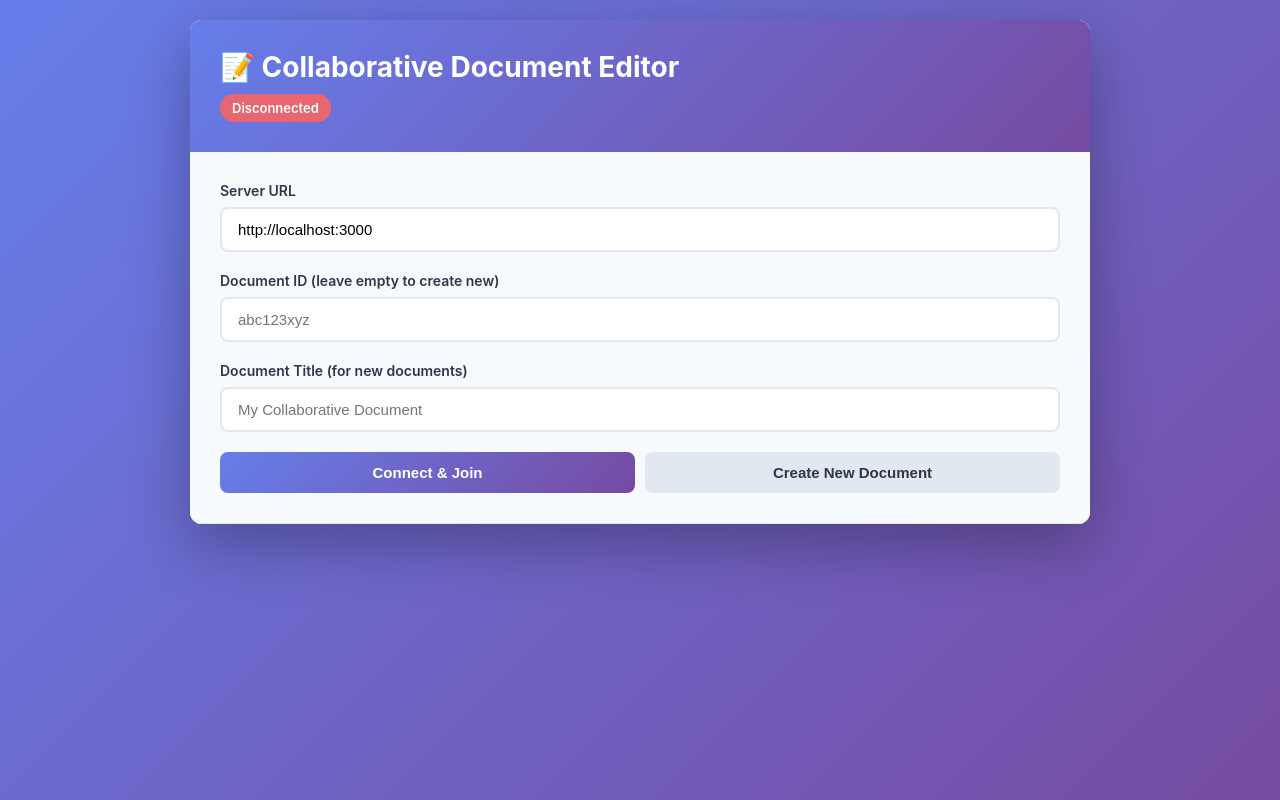
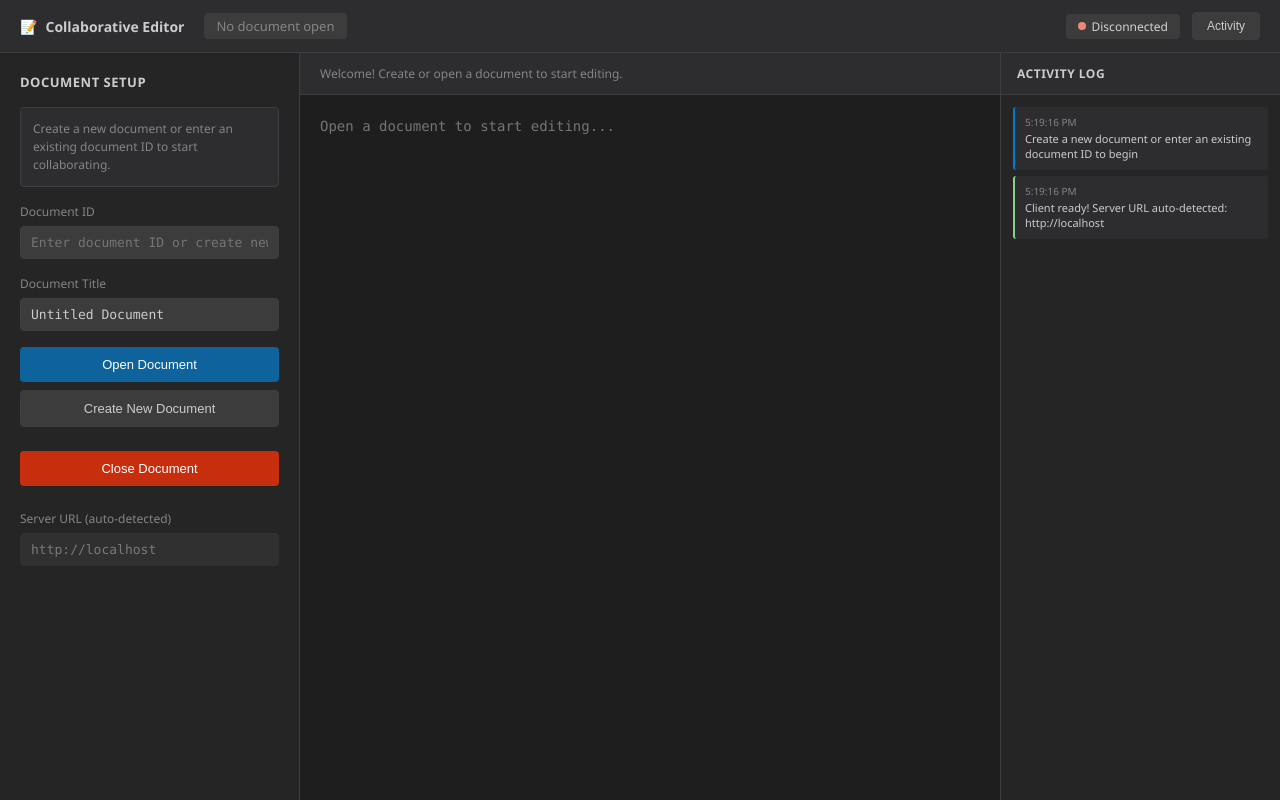
Before and after one commit to lordShandilya/ProDocs, a website: page public/test.html in a window 1280 px wide. Drawn offline with nearby package versions, Linux system fonts and the light colour scheme.

Commit message:
ui: changed the ui

```diff
--- a/public/test.html
+++ b/public/test.html
@@ -13,277 +13,465 @@
         }
 
         body {
-            font-family: -apple-system, BlinkMacSystemFont, 'Segoe UI', Roboto, Oxygen, Ubuntu, sans-serif;
-            background: linear-gradient(135deg, #667eea 0%, #764ba2 100%);
+            font-family: 'Segoe UI', Tahoma, Geneva, Verdana, sans-serif;
+            background: #1e1e1e;
+            color: #d4d4d4;
             min-height: 100vh;
-            padding: 20px;
+            display: flex;
+            flex-direction: column;
         }
 
+        /* Top Bar */
+        .topbar {
+            background: #2d2d30;
+            border-bottom: 1px solid #3e3e42;
+            padding: 12px 20px;
+            display: flex;
+            align-items: center;
+            justify-content: space-between;
+        }
+
+        .topbar-left {
+            display: flex;
+            align-items: center;
+            gap: 20px;
+        }
+
+        .app-title {
+            font-size: 14px;
+            font-weight: 600;
+            color: #cccccc;
+            display: flex;
+            align-items: center;
+            gap: 8px;
+        }
+
+        .doc-title-display {
+            font-size: 13px;
+            color: #858585;
+            padding: 4px 12px;
+            background: #3c3c3c;
+            border-radius: 4px;
+        }
+
+        .topbar-right {
+            display: flex;
+            align-items: center;
+            gap: 12px;
+        }
+
+        .connection-status {
+            display: flex;
+            align-items: center;
+            gap: 6px;
+            padding: 4px 12px;
+            border-radius: 4px;
+            font-size: 12px;
+            font-weight: 500;
+            background: #3c3c3c;
+        }
+
+        .status-dot {
+            width: 8px;
+            height: 8px;
+            border-radius: 50%;
+            background: #f48771;
+        }
+
+        .status-dot.connected {
+            background: #89d185;
+        }
+
+        .btn-topbar {
+            padding: 6px 14px;
+            border: 1px solid #3e3e42;
+            background: #3c3c3c;
+            color: #cccccc;
+            border-radius: 4px;
+            font-size: 12px;
+            cursor: pointer;
+            transition: all 0.15s;
+        }
+
+        .btn-topbar:hover {
+            background: #505050;
+            border-color: #555555;
+        }
+
+        /* Main Container */
         .container {
-            max-width: 900px;
-            margin: 0 auto;
-            background: white;
-            border-radius: 12px;
-            box-shadow: 0 20px 60px rgba(0,0,0,0.3);
+            display: flex;
+            flex: 1;
             overflow: hidden;
         }
 
-        .header {
-            background: linear-gradient(135deg, #667eea 0%, #764ba2 100%);
-            color: white;
-            padding: 30px;
+        /* Sidebar */
+        .sidebar {
+            width: 300px;
+            background: #252526;
+            border-right: 1px solid #3e3e42;
+            padding: 20px;
+            overflow-y: auto;
+            transition: margin-left 0.3s;
         }
 
-        .header h1 {
-            font-size: 28px;
-            margin-bottom: 10px;
+        .sidebar.hidden {
+            margin-left: -300px;
         }
 
-        .connection-status {
-            display: inline-block;
-            padding: 6px 12px;
-            border-radius: 20px;
+        .sidebar h2 {
             font-size: 13px;
+            color: #cccccc;
+            text-transform: uppercase;
+            letter-spacing: 0.5px;
+            margin-bottom: 16px;
             font-weight: 600;
-            background: rgba(255,255,255,0.2);
-        }
-
-        .connection-status.connected {
-            background: rgba(72, 187, 120, 0.9);
-        }
-
-        .connection-status.disconnected {
-            background: rgba(245, 101, 101, 0.9);
-        }
-
-        .setup-section {
-            padding: 30px;
-            border-bottom: 1px solid #e2e8f0;
-            background: #f7fafc;
         }
 
         .input-group {
-            margin-bottom: 20px;
+            margin-bottom: 16px;
         }
 
         .input-group label {
             display: block;
-            margin-bottom: 8px;
-            font-weight: 600;
-            color: #2d3748;
-            font-size: 14px;
+            margin-bottom: 6px;
+            font-size: 12px;
+            color: #858585;
         }
 
         .input-group input {
             width: 100%;
-            padding: 12px 16px;
-            border: 2px solid #e2e8f0;
-            border-radius: 8px;
-            font-size: 15px;
-            transition: all 0.2s;
+            padding: 8px 10px;
+            background: #3c3c3c;
+            border: 1px solid #3e3e42;
+            border-radius: 4px;
+            font-size: 13px;
+            color: #cccccc;
+            font-family: 'Consolas', 'Monaco', monospace;
         }
 
         .input-group input:focus {
             outline: none;
-            border-color: #667eea;
-            box-shadow: 0 0 0 3px rgba(102, 126, 234, 0.1);
+            border-color: #007acc;
+            background: #2d2d30;
+        }
+
+        .input-group input:disabled {
+            opacity: 0.5;
+            cursor: not-allowed;
         }
 
         .button-group {
             display: flex;
-            gap: 10px;
+            flex-direction: column;
+            gap: 8px;
+            margin-top: 16px;
         }
 
         button {
-            padding: 12px 24px;
+            padding: 10px 16px;
             border: none;
-            border-radius: 8px;
-            font-size: 15px;
-            font-weight: 600;
+            border-radius: 4px;
+            font-size: 13px;
+            font-weight: 500;
             cursor: pointer;
-            transition: all 0.2s;
-            flex: 1;
+            transition: all 0.15s;
         }
 
         .btn-primary {
-            background: linear-gradient(135deg, #667eea 0%, #764ba2 100%);
-            color: white;
+            background: #0e639c;
+            color: #ffffff;
         }
 
         .btn-primary:hover {
-            transform: translateY(-2px);
-            box-shadow: 0 4px 12px rgba(102, 126, 234, 0.4);
+            background: #1177bb;
         }
 
         .btn-secondary {
-            background: #e2e8f0;
-            color: #2d3748;
+            background: #3c3c3c;
+            color: #cccccc;
+            border: 1px solid #3e3e42;
         }
 
         .btn-secondary:hover {
-            background: #cbd5e0;
+            background: #505050;
+        }
+
+        .btn-danger {
+            background: #c72e0e;
+            color: #ffffff;
+        }
+
+        .btn-danger:hover {
+            background: #e03e1e;
         }
 
         button:disabled {
             opacity: 0.5;
             cursor: not-allowed;
-            transform: none !important;
         }
 
-        .editor-section {
-            padding: 30px;
+        /* Editor Area */
+        .editor-container {
+            flex: 1;
+            display: flex;
+            flex-direction: column;
+            background: #1e1e1e;
         }
 
-        .document-info {
-            background: #edf2f7;
-            padding: 15px;
-            border-radius: 8px;
-            margin-bottom: 20px;
-            font-size: 14px;
-            color: #2d3748;
+        .editor-header {
+            padding: 12px 20px;
+            background: #2d2d30;
+            border-bottom: 1px solid #3e3e42;
+            font-size: 12px;
+            color: #858585;
         }
 
-        .document-info strong {
-            color: #667eea;
+        .editor-wrapper {
+            flex: 1;
+            padding: 0;
+            overflow: hidden;
+            display: flex;
         }
 
         textarea {
-            width: 100%;
-            min-height: 400px;
+            flex: 1;
             padding: 20px;
-            border: 2px solid #e2e8f0;
-            border-radius: 8px;
-            font-size: 16px;
-            font-family: 'Courier New', monospace;
-            resize: vertical;
-            transition: all 0.2s;
+            background: #1e1e1e;
+            border: none;
+            color: #d4d4d4;
+            font-size: 14px;
+            font-family: 'Consolas', 'Monaco', 'Courier New', monospace;
+            line-height: 1.6;
+            resize: none;
+            outline: none;
         }
 
-        textarea:focus {
-            outline: none;
-            border-color: #667eea;
-            box-shadow: 0 0 0 3px rgba(102, 126, 234, 0.1);
+        textarea::selection {
+            background: #264f78;
         }
 
-        .activity-log {
-            margin-top: 20px;
-            padding: 15px;
-            background: #f7fafc;
-            border-radius: 8px;
-            max-height: 150px;
+        /* Activity Panel */
+        .activity-panel {
+            width: 280px;
+            background: #252526;
+            border-left: 1px solid #3e3e42;
+            display: flex;
+            flex-direction: column;
+            transition: margin-right 0.3s;
+        }
+
+        .activity-panel.hidden {
+            margin-right: -280px;
+        }
+
+        .activity-header {
+            padding: 12px 16px;
+            background: #2d2d30;
+            border-bottom: 1px solid #3e3e42;
+            font-size: 12px;
+            color: #cccccc;
+            text-transform: uppercase;
+            letter-spacing: 0.5px;
+            font-weight: 600;
+        }
+
+        .activity-content {
+            flex: 1;
+            padding: 12px;
             overflow-y: auto;
         }
 
-        .activity-log h3 {
-            font-size: 14px;
-            color: #4a5568;
-            margin-bottom: 10px;
+        .log-entry {
+            padding: 8px 10px;
+            margin-bottom: 6px;
+            background: #2d2d30;
+            border-left: 2px solid #007acc;
+            border-radius: 3px;
+            font-size: 11px;
+            line-height: 1.4;
         }
 
-        .log-entry {
-            padding: 8px 12px;
-            margin-bottom: 6px;
-            background: white;
-            border-left: 3px solid #667eea;
-            border-radius: 4px;
-            font-size: 13px;
-            color: #2d3748;
+        .log-entry.success {
+            border-left-color: #89d185;
         }
 
-        .log-entry .timestamp {
-            color: #718096;
-            font-size: 11px;
+        .log-entry.error {
+            border-left-color: #f48771;
+        }
+
+        .log-entry.info {
+            border-left-color: #007acc;
+        }
+
+        .timestamp {
+            color: #858585;
+            font-size: 10px;
+            display: block;
+            margin-bottom: 2px;
+        }
+
+        .log-message {
+            color: #cccccc;
+        }
+
+        /* Scrollbar styling */
+        ::-webkit-scrollbar {
+            width: 10px;
+            height: 10px;
+        }
+
+        ::-webkit-scrollbar-track {
+            background: #1e1e1e;
+        }
+
+        ::-webkit-scrollbar-thumb {
+            background: #424242;
+            border-radius: 5px;
+        }
+
+        ::-webkit-scrollbar-thumb:hover {
+            background: #4e4e4e;
         }
 
         .hidden {
-            display: none;
+            display: none !important;
+        }
+
+        /* Info message */
+        .info-message {
+            padding: 12px;
+            background: #2d2d30;
+            border: 1px solid #3e3e42;
+            border-radius: 4px;
+            font-size: 12px;
+            color: #858585;
+            margin-bottom: 16px;
+            line-height: 1.5;
         }
     </style>
 </head>
 <body>
+    <!-- Top Bar -->
+    <div class="topbar">
+        <div class="topbar-left">
+            <div class="app-title">
+                <span>📝</span>
+                <span>Collaborative Editor</span>
+            </div>
+            <div class="doc-title-display" id="topDocTitle">No document open</div>
+        </div>
+        <div class="topbar-right">
+            <div class="connection-status">
+                <span class="status-dot" id="statusDot"></span>
+                <span id="statusText">Disconnected</span>
+            </div>
+            <button class="btn-topbar" id="toggleActivityBtn">Activity</button>
+        </div>
+    </div>
+
+    <!-- Main Container -->
     <div class="container">
-        <div class="header">
-            <h1>📝 Collaborative Document Editor</h1>
-            <span class="connection-status disconnected" id="status">Disconnected</span>
-        </div>
+        <!-- Sidebar -->
+        <div class="sidebar" id="sidebar">
+            <h2>Document Setup</h2>
 
-        <div class="setup-section" id="setupSection">
-            <div class="input-group">
-                <label for="serverUrl">Server URL</label>
-                <input type="text" id="serverUrl" placeholder="http://localhost:3000" value="http://localhost:3000">
+            <div class="info-message">
+                Create a new document or enter an existing document ID to start collaborating.
             </div>
 
             <div class="input-group">
-                <label for="documentId">Document ID (leave empty to create new)</label>
-                <input type="text" id="documentId" placeholder="abc123xyz">
+                <label for="documentId">Document ID</label>
+                <input type="text" id="documentId" placeholder="Enter document ID or create new">
             </div>
 
             <div class="input-group">
-                <label for="documentTitle">Document Title (for new documents)</label>
-                <input type="text" id="documentTitle" placeholder="My Collaborative Document">
+                <label for="documentTitle">Document Title</label>
+                <input type="text" id="documentTitle" placeholder="My Document" value="Untitled Document">
             </div>
 
             <div class="button-group">
-                <button class="btn-primary" id="connectBtn">Connect & Join</button>
+                <button class="btn-primary" id="connectBtn">Open Document</button>
                 <button class="btn-secondary" id="createBtn">Create New Document</button>
+            </div>
+
+            <div class="button-group" style="margin-top: 24px;" id="disconnectGroup" class="hidden">
+                <button class="btn-danger" id="disconnectBtn">Close Document</button>
+            </div>
+
+            <div class="input-group" style="margin-top: 24px;">
+                <label for="serverUrl">Server URL (auto-detected)</label>
+                <input type="text" id="serverUrl" disabled>
             </div>
         </div>
 
-        <div class="editor-section hidden" id="editorSection">
-            <div class="document-info" id="docInfo">
-                <strong>Document ID:</strong> <span id="currentDocId">-</span>
+        <!-- Editor Area -->
+        <div class="editor-container">
+            <div class="editor-header" id="editorHeader">
+                Welcome! Create or open a document to start editing.
             </div>
+            <div class="editor-wrapper">
+                <textarea id="editor" placeholder="Open a document to start editing..." disabled></textarea>
+            </div>
+        </div>
 
-            <textarea id="editor" placeholder="Start typing... Changes will sync in real-time!"></textarea>
-
-            <div class="activity-log">
-                <h3>Activity Log</h3>
-                <div id="activityLog"></div>
-            </div>
-
-            <div class="button-group" style="margin-top: 20px;">
-                <button class="btn-secondary" id="disconnectBtn">Disconnect</button>
-            </div>
+        <!-- Activity Panel -->
+        <div class="activity-panel" id="activityPanel">
+            <div class="activity-header">Activity Log</div>
+            <div class="activity-content" id="activityLog"></div>
         </div>
     </div>
 
     <script>
         let socket = null;
         let currentDocumentId = null;
+        let currentDocumentTitle = null;
         let isUpdating = false;
 
+        // Auto-detect server URL
+        const serverUrl = window.location.origin;
+
         const elements = {
-            status: document.getElementById('status'),
-            setupSection: document.getElementById('setupSection'),
-            editorSection: document.getElementById('editorSection'),
+            statusDot: document.getElementById('statusDot'),
+            statusText: document.getElementById('statusText'),
+            sidebar: document.getElementById('sidebar'),
+            activityPanel: document.getElementById('activityPanel'),
             serverUrl: document.getElementById('serverUrl'),
             documentId: document.getElementById('documentId'),
             documentTitle: document.getElementById('documentTitle'),
             connectBtn: document.getElementById('connectBtn'),
             createBtn: document.getElementById('createBtn'),
             disconnectBtn: document.getElementById('disconnectBtn'),
+            disconnectGroup: document.getElementById('disconnectGroup'),
             editor: document.getElementById('editor'),
-            currentDocId: document.getElementById('currentDocId'),
-            activityLog: document.getElementById('activityLog')
+            editorHeader: document.getElementById('editorHeader'),
+            topDocTitle: document.getElementById('topDocTitle'),
+            activityLog: document.getElementById('activityLog'),
+            toggleActivityBtn: document.getElementById('toggleActivityBtn')
         };
 
-        function log(message) {
+        // Set auto-detected URL
+        elements.serverUrl.value = serverUrl;
+
+        function log(message, type = 'info') {
             const entry = document.createElement('div');
-            entry.className = 'log-entry';
+            entry.className = `log-entry ${type}`;
             const timestamp = new Date().toLocaleTimeString();
-            entry.innerHTML = `<span class="timestamp">${timestamp}</span> ${message}`;
+            entry.innerHTML = `
+                <span class="timestamp">${timestamp}</span>
+                <span class="log-message">${message}</span>
+            `;
             elements.activityLog.insertBefore(entry, elements.activityLog.firstChild);
         }
 
         function updateStatus(connected) {
-            elements.status.textContent = connected ? 'Connected' : 'Disconnected';
-            elements.status.className = `connection-status ${connected ? 'connected' : 'disconnected'}`;
+            elements.statusText.textContent = connected ? 'Connected' : 'Disconnected';
+            elements.statusDot.className = `status-dot ${connected ? 'connected' : ''}`;
         }
 
         async function createDocument() {
-            const serverUrl = elements.serverUrl.value;
             const title = elements.documentTitle.value || 'Untitled Document';
-            const content = 'Start typing here...';
+            const content = '';
 
             try {
                 const response = await fetch(`${serverUrl}/docs/create`, {
@@ -294,7 +482,7 @@
 
                 if (!response.ok) throw new Error('Failed to create document');
 
-                log('✅ Document created successfully');
+                log('Document created successfully', 'success');
 
                 // Fetch the list to get the new document ID
                 const listResponse = await fetch(`${serverUrl}/docs/all`);
@@ -302,16 +490,18 @@
                 const newDoc = data.files[data.files.length - 1];
 
                 elements.documentId.value = newDoc.id;
-                log(`📄 New document ID: ${newDoc.id}`);
+                log(`New document ID: ${newDoc.id}`, 'info');
+
+                // Auto-connect to new document
+                setTimeout(() => connectToDocument(), 500);
 
             } catch (error) {
-                log(`❌ Error creating document: ${error.message}`);
-                alert('Failed to create document. Check console for details.');
+                log(`Error creating document: ${error.message}`, 'error');
+                alert('Failed to create document. Check the activity log for details.');
             }
         }
 
         function connectToDocument() {
-            const serverUrl = elements.serverUrl.value;
             const docId = elements.documentId.value;
 
             if (!docId) {
@@ -324,10 +514,10 @@
 
             socket.on('connect', () => {
                 updateStatus(true);
-                log(`🔌 Connected to server (Socket ID: ${socket.id})`);
+                log(`Connected to server (ID: ${socket.id.substring(0, 8)}...)`, 'success');
 
                 socket.emit('join-document', docId);
-                log(`🚪 Joined document room: ${docId}`);
+                log(`Joined document room: ${docId}`, 'info');
 
                 loadDocument();
             });
@@ -336,37 +526,42 @@
                 if (!isUpdating) {
                     isUpdating = true;
                     elements.editor.value = update;
-                    log('📥 Received update from another user');
+                    log('Received update from collaborator', 'info');
                     setTimeout(() => isUpdating = false, 100);
                 }
             });
 
             socket.on('message', (msg) => {
-                log(`💬 ${msg}`);
+                log(msg, 'info');
             });
 
             socket.on('disconnect', () => {
                 updateStatus(false);
-                log('❌ Disconnected from server');
+                log('Disconnected from server', 'error');
             });
 
-            elements.setupSection.classList.add('hidden');
-            elements.editorSection.classList.remove('hidden');
-            elements.currentDocId.textContent = docId;
+            // Update UI
+            elements.editor.disabled = false;
+            elements.editor.placeholder = 'Start typing...';
+            elements.disconnectGroup.classList.remove('hidden');
+            elements.connectBtn.disabled = true;
+            elements.createBtn.disabled = true;
+            elements.documentId.disabled = true;
         }
 
         async function loadDocument() {
-            const serverUrl = elements.serverUrl.value;
-
             try {
                 const response = await fetch(`${serverUrl}/docs/${currentDocumentId}`);
                 const data = await response.json();
 
                 elements.editor.value = data.content;
-                log(`📖 Loaded document: ${data.title}`);
+                currentDocumentTitle = data.title;
+                elements.topDocTitle.textContent = data.title;
+                elements.editorHeader.textContent = `Editing: ${data.title}`;
+                log(`Loaded document: ${data.title}`, 'success');
 
             } catch (error) {
-                log(`⚠️ Could not load document: ${error.message}`);
+                log(`Could not load document: ${error.message}`, 'error');
             }
         }
 
@@ -377,13 +572,26 @@
             }
 
             currentDocumentId = null;
+            currentDocumentTitle = null;
             elements.editor.value = '';
-            elements.setupSection.classList.remove('hidden');
-            elements.editorSection.classList.add('hidden');
+            elements.editor.disabled = true;
+            elements.editor.placeholder = 'Open a document to start editing...';
+            elements.topDocTitle.textContent = 'No document open';
+            elements.editorHeader.textContent = 'Welcome! Create or open a document to start editing.';
+            elements.disconnectGroup.classList.add('hidden');
+            elements.connectBtn.disabled = false;
+            elements.createBtn.disabled = false;
+            elements.documentId.disabled = false;
             updateStatus(false);
-            log('👋 Manually disconnected');
+            log('Disconnected from document', 'info');
         }
 
+        // Toggle activity panel
+        elements.toggleActivityBtn.addEventListener('click', () => {
+            elements.activityPanel.classList.toggle('hidden');
+        });
+
+        // Editor input handler
         elements.editor.addEventListener('input', () => {
             if (socket && !isUpdating) {
                 const content = elements.editor.value;
@@ -391,11 +599,13 @@
             }
         });
 
+        // Button handlers
         elements.connectBtn.addEventListener('click', connectToDocument);
         elements.createBtn.addEventListener('click', createDocument);
         elements.disconnectBtn.addEventListener('click', disconnect);
 
-        log('🎉 Client ready! Create or join a document to start collaborating.');
+        log('Client ready! Server URL auto-detected: ' + serverUrl, 'success');
+        log('Create a new document or enter an existing document ID to begin', 'info');
     </script>
 </body>
 </html>
```
